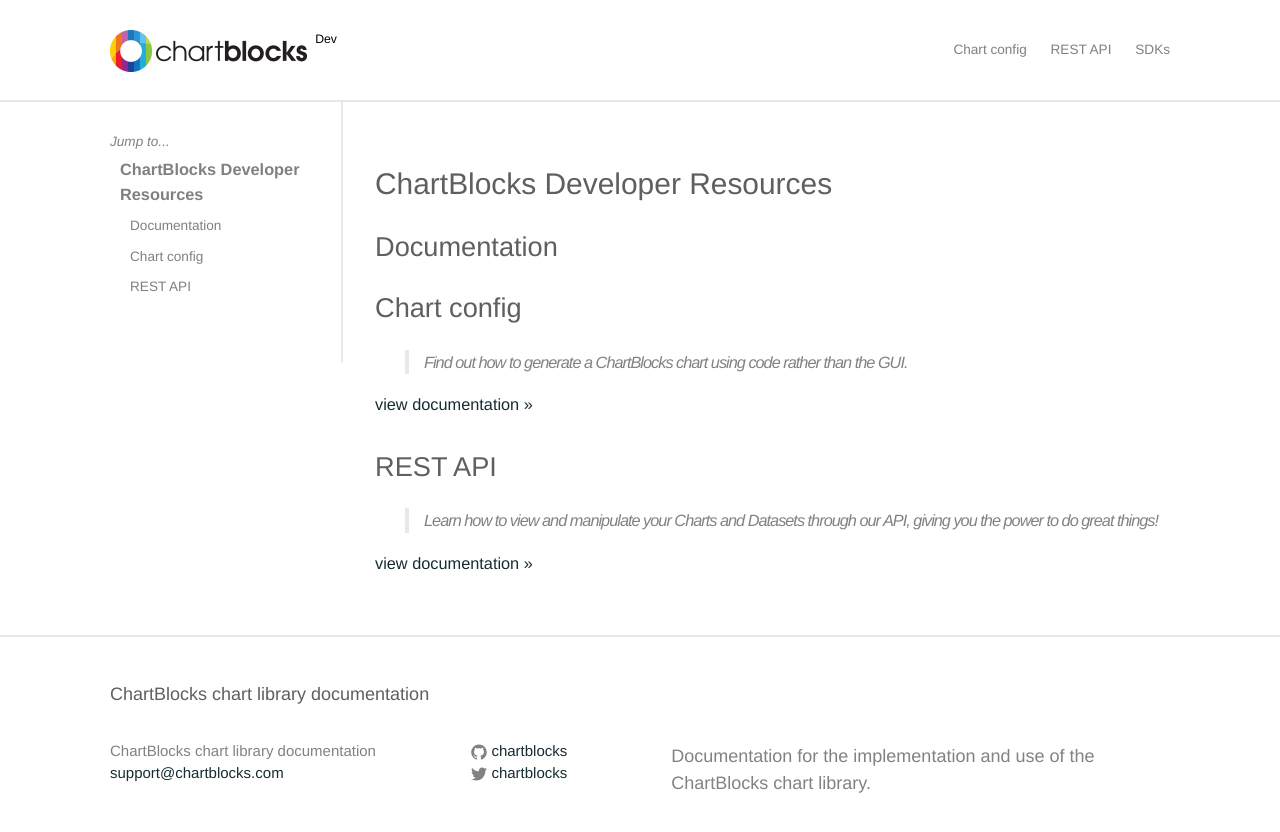
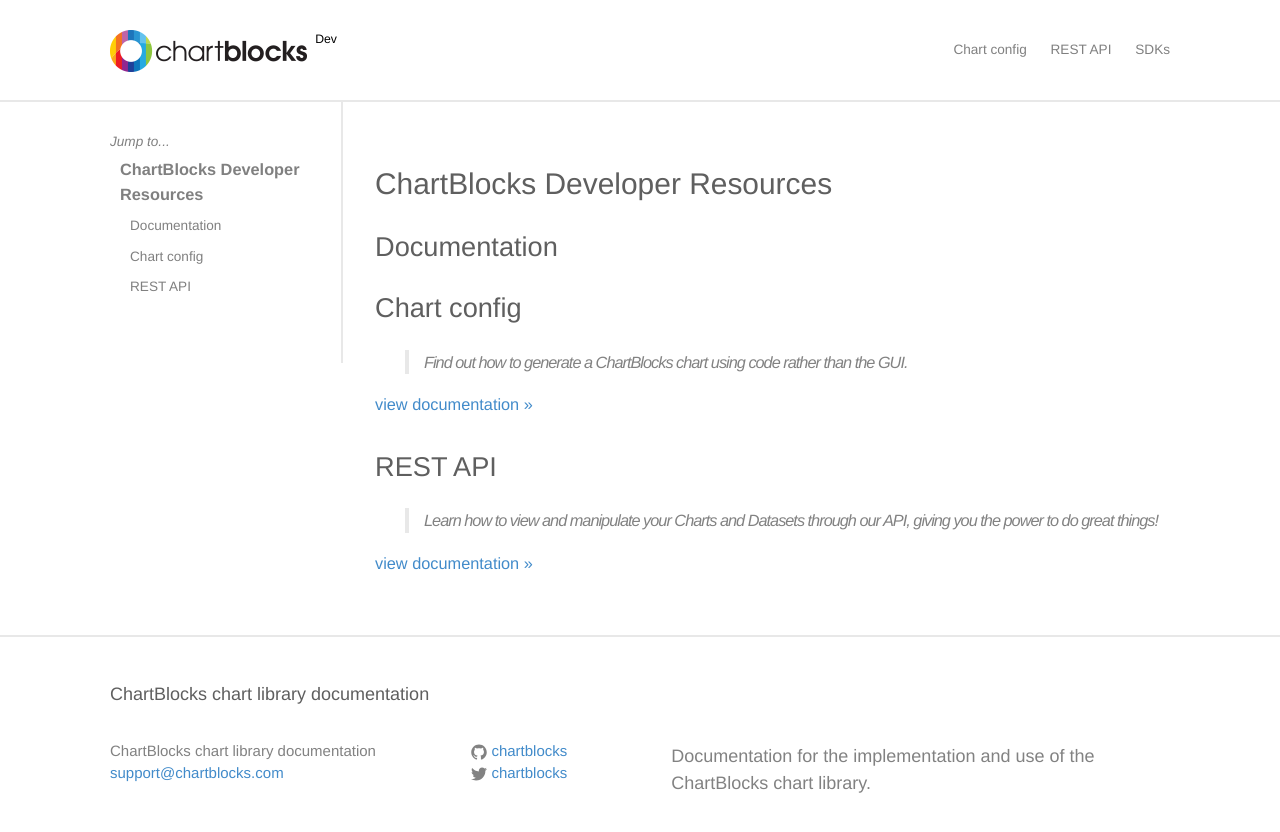
Before and after one commit to ChartBlocks/developer-docs, a Jekyll site: the page built from index.md, in a window 1280 px wide. Shown: the top 832 px of the page. Built offline with Jekyll 4.4.1, drawn with Linux system fonts in a browser that asks for light colours; nearby versions of some CDN libraries.

Commit message:
Fixed hyperlink styles

```diff
--- a/_sass/_base.scss
+++ b/_sass/_base.scss
@@ -205,16 +205,11 @@
  * Links
  */
 a {
-    color:$brand-color;
-    font-weight:500;
+    color:$hover-color;
     text-decoration:none;
 
-    &:visited {
-        color: darken($brand-color, 15%);
-    }
-
-    &:hover {
-        color:$grey-color-dark;
+    &:hover{
+        color: darken($hover-color, 20%);
     }
 }
 
--- a/_sass/_tabs.scss
+++ b/_sass/_tabs.scss
@@ -12,6 +12,7 @@
   		display:block;
   		padding:10px 15px;
   		position:relative;
+        font-size:1.1em;
 
   		&:hover,
   		&:focus{
--- a/css/main.scss
+++ b/css/main.scss
@@ -17,6 +17,7 @@
 $text-color:       #808080;
 $background-color: #fff;
 $brand-color:      #172c33;
+$hover-color:      #428bca;
 
 $grey-color:       #828282;
 $grey-color-light: lighten($grey-color, 40%);
```
